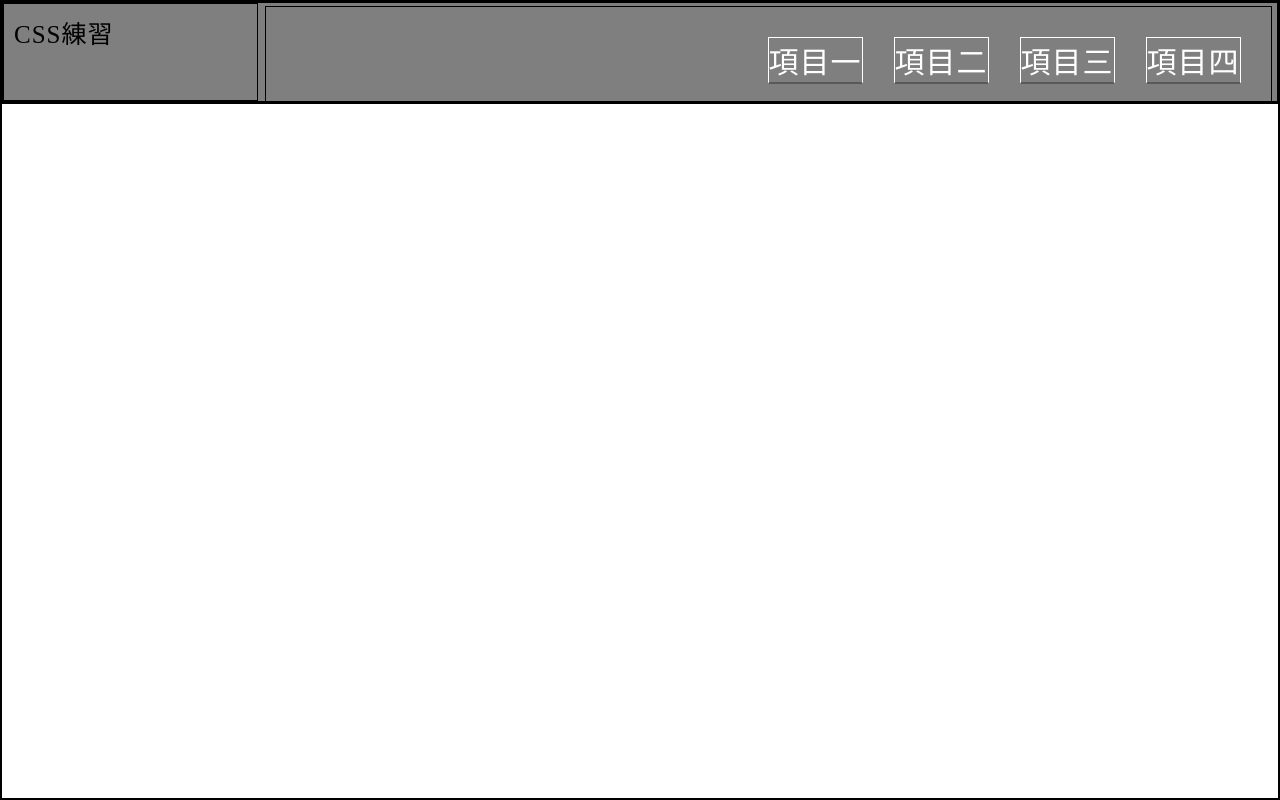
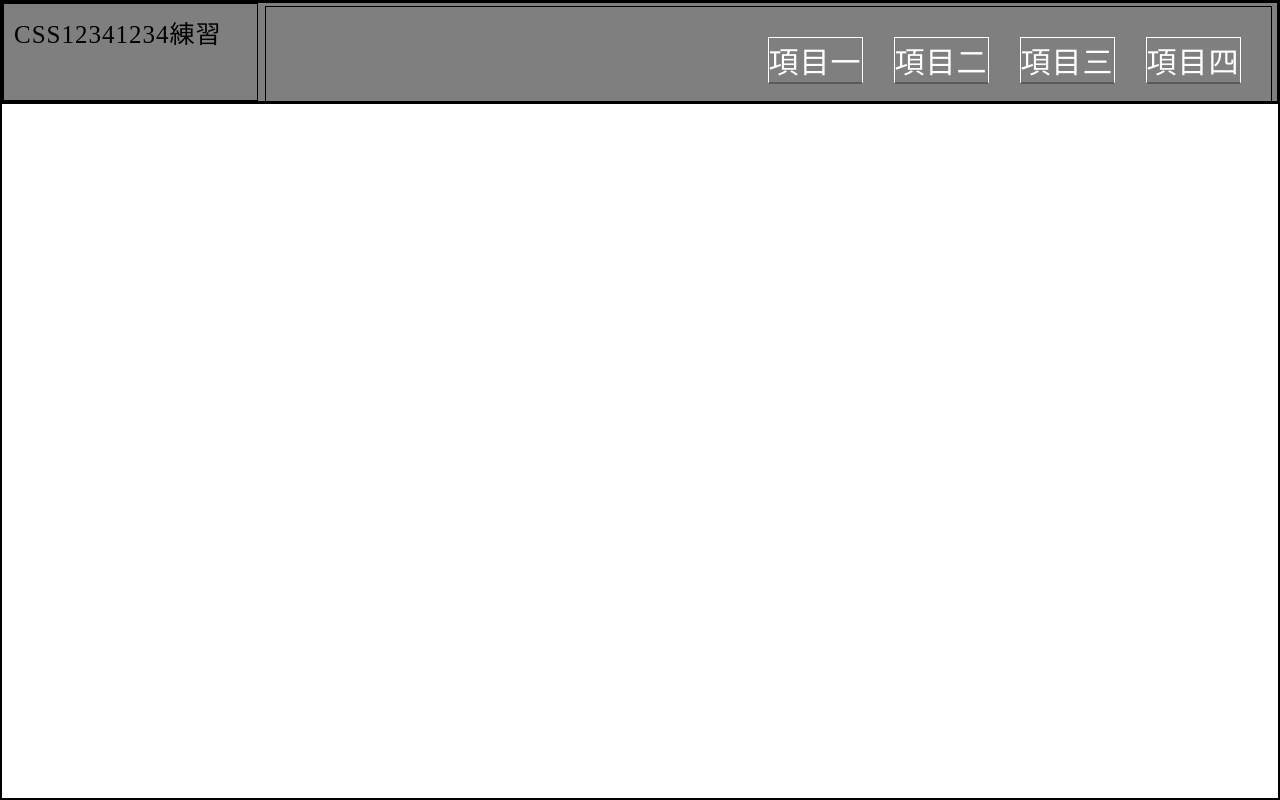
Before and after one commit to EverBlueFly/PraCol, a plain HTML site: page index.html in a window 1280 px wide. Drawn offline with Linux system fonts and the light colour scheme.

Commit message:
Update index.html

```diff
--- a/index.html
+++ b/index.html
@@ -1,12 +1,12 @@
 <!DOCTYPE html>
 <html>
 <head>
-	<title>CSS大練習</title>
+	<title>CSS練習</title>
 	<link rel="stylesheet" type="text/css" href="main.css">
 </head>
 <body>
 	<div class="topArea">
-		<div class="pagetit">CSS練習</div>
+		<div class="pagetit">CSS12341234練習</div>
 		<div class="guideLine">
 			<div class="btn">項目一</div>
 			<div class="btn">項目二</div>
```
